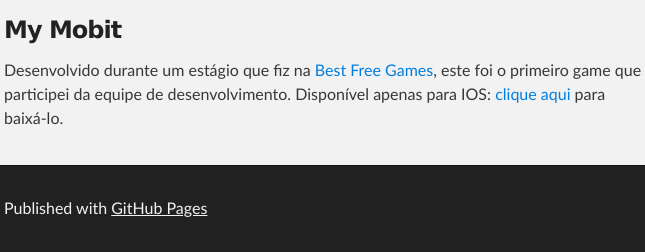
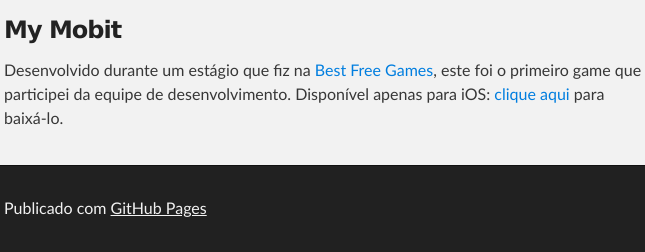
Before and after one commit to marcelocell/marcelocell.github.io, a plain HTML site: page index.html in a window 1280 px wide. Shown: the part 686-938 px from the top of the page, 316-961 px from the left. Drawn offline with Linux system fonts and the light colour scheme.

Commit message:
Atualizando a homepage

```diff
--- a/index.html
+++ b/index.html
@@ -47,14 +47,14 @@
 <h3>
 <a id="my-mobit" class="anchor" href="#my-mobit" aria-hidden="true"><span aria-hidden="true" class="octicon octicon-link"></span></a>My Mobit</h3>
 
-<p>Desenvolvido durante um estágio que fiz na <a href="https://www.facebook.com/BestFreeGamesApps">Best Free Games</a>, este foi o primeiro game que participei da equipe de desenvolvimento. Disponível apenas para IOS: <a href="https://itunes.apple.com/app/id660903807">clique aqui</a> para baixá-lo.</p>
+<p>Desenvolvido durante um estágio que fiz na <a href="https://www.facebook.com/BestFreeGamesApps">Best Free Games</a>, este foi o primeiro game que participei da equipe de desenvolvimento. Disponível apenas para iOS: <a href="https://itunes.apple.com/app/id660903807">clique aqui</a> para baixá-lo.</p>
       </section>
     </div>
 
     <!-- FOOTER  -->
     <div id="footer_wrap" class="outer">
       <footer class="inner">
-        <p>Published with <a href="https://pages.github.com">GitHub Pages</a></p>
+        <p>Publicado com <a href="https://pages.github.com">GitHub Pages</a></p>
       </footer>
     </div>
 
```
